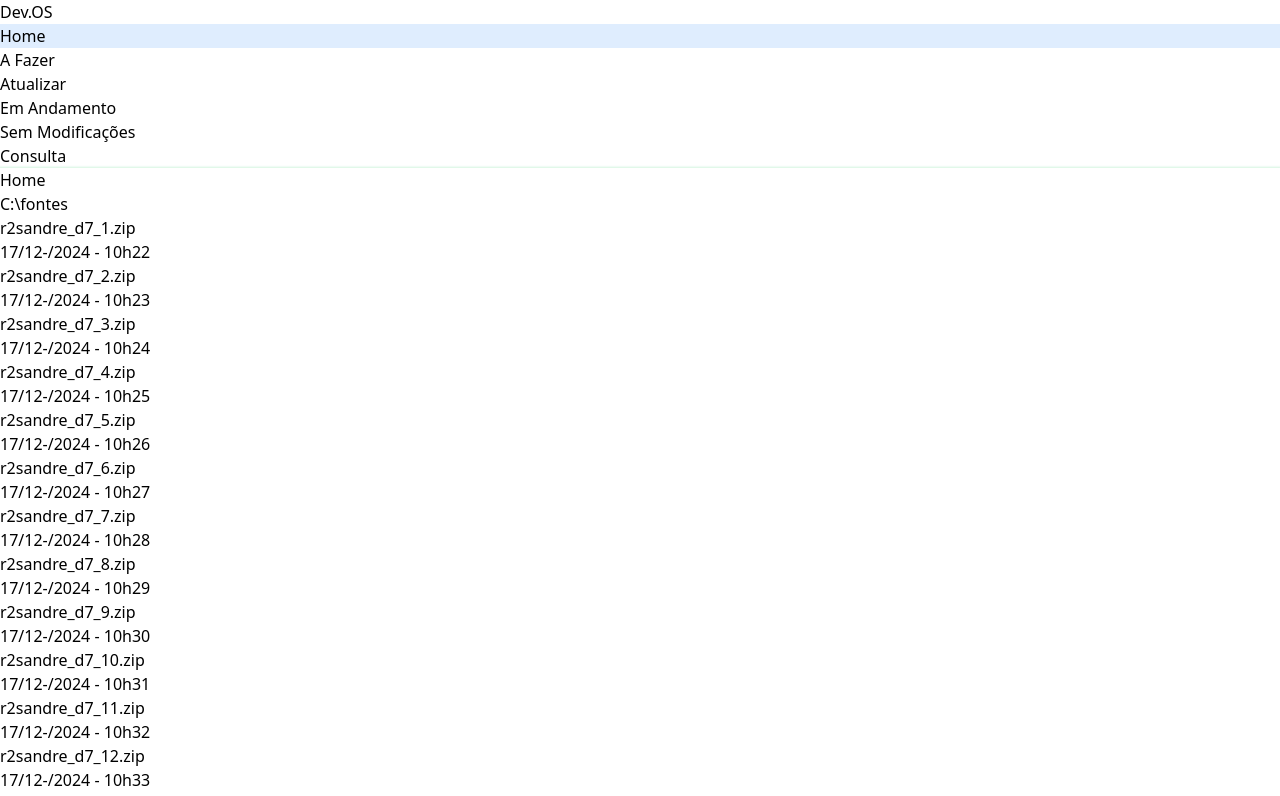
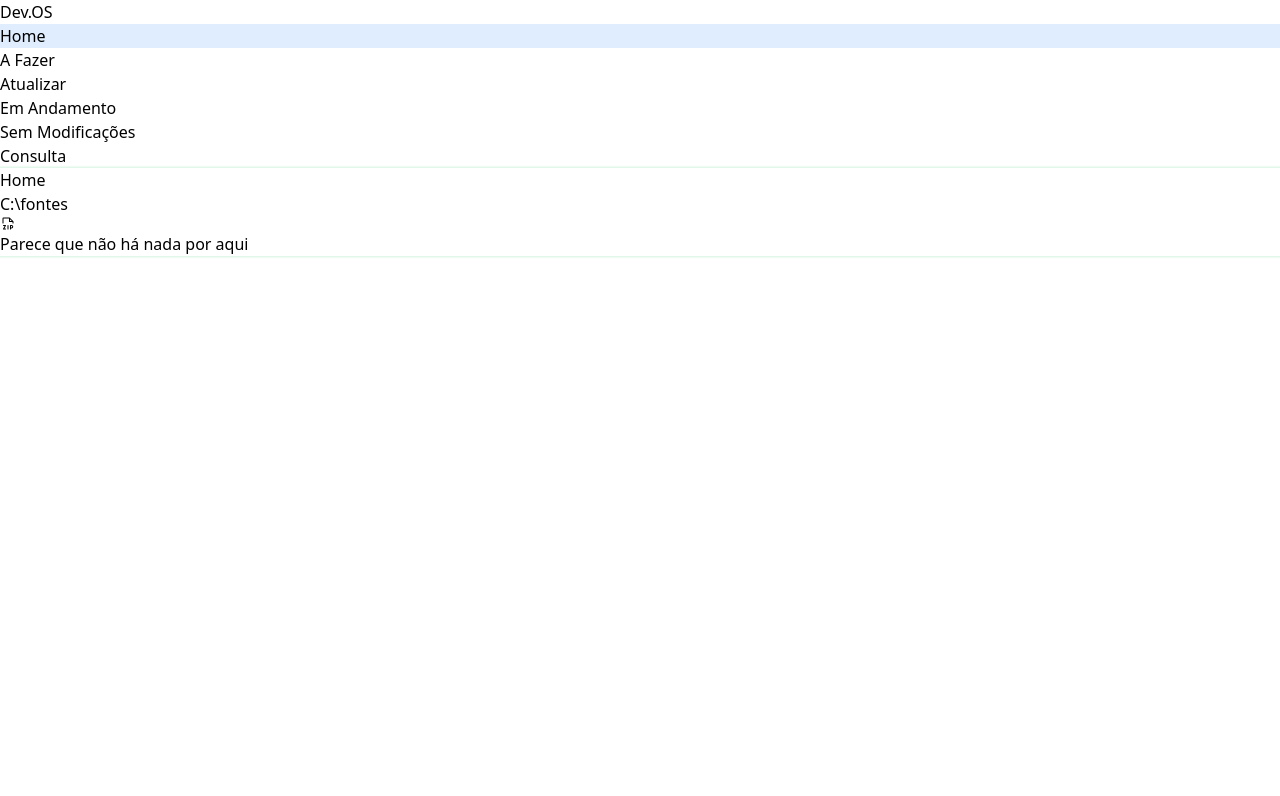
Before and after one commit to OlaLeonardoAmaral/devos, a React (Vite) app: page / in a window 1280 px wide. Shown: the top 796 px of the page. Built offline with nearby package versions, Linux system fonts and the light colour scheme.

Commit message:
feat: ListArquivoContext e o componente Blank

```diff
--- a/package.json
+++ b/package.json
@@ -20,8 +20,8 @@
   "dependencies": {
     "@electron-toolkit/preload": "^3.0.1",
     "@electron-toolkit/utils": "^3.0.0",
+    "@phosphor-icons/react": "^2.1.7",
     "@tanstack/react-query": "^5.53.1",
-    "clsx": "^2.1.1",
     "dayjs": "^1.11.13",
     "react": "^18.3.1",
     "react-dom": "^18.3.1"
--- a/src/main/index.ts
+++ b/src/main/index.ts
@@ -7,8 +7,8 @@ import './ipc'
 function createWindow(): void {
   // Create the browser window.
   const mainWindow = new BrowserWindow({
-    width: 1090,
-    height: 700,
+    width: 1190,
+    height: 690,
     show: false,
     autoHideMenuBar: true,
     backgroundColor: '#17141f',
--- a/src/renderer/src/App.tsx
+++ b/src/renderer/src/App.tsx
@@ -180,14 +180,13 @@ import './styles/global.css';
 
 import React from 'react';
 import MainLayout from './components/layout/MainLayout';
+import { ArquivoProvider } from './contexts/ListArquivoContext';
 
 const App = () => {
   return (
-    <MainLayout>
-      <div>
-
-      </div>
-    </MainLayout>
+    <ArquivoProvider>
+      <MainLayout />
+    </ArquivoProvider>
   );
 };
 
--- a/src/renderer/src/components/archive-card.tsx
+++ b/src/renderer/src/components/archive-card.tsx
@@ -1,5 +1,3 @@
-import { useState } from "react";
-
 
 interface ArchiveCardProps {
     title: string;
@@ -19,11 +17,28 @@ export function ArchiveCard({ key, title, date, onClick, isMoving }: ArchiveCard
             key={key}
         >
             <div
-                className={`bg-rotion-800 p-4 rounded-lg border border-rotion-600 h-20 w-60 cursor-pointer transition-transform transform relative ${isMoving ? 'animate-moveCard' : ''} hover:scale-105 hover:shadow-lg hover:z-10`}
+                className={`
+                    flex
+                    flex-col
+                    gap-2
+                    bg-rotion-800
+                    p-4
+                    pl-6
+                    rounded-lg
+                    border
+                    border-rotion-600
+                    h-24
+                    w-64
+                    cursor-pointer
+                    transition-transform
+                    transform
+                    relative ${isMoving ? 'animate-moveCard' : ''}
+                    hover:scale-105
+                    hover:shadow-lg
+                    hover:z-10`}
                 onClick={onClick}
-                key={key}
             >
-                <h3 className="text-rotion-50">{title}</h3>
+                <h3 className="text-rotion-50 text-lg">{title}</h3>
                 <p className="text-rotion-400 text-sm">{date}</p>
             </div>
         </div>
--- /dev/null
+++ b/src/renderer/src/components/layout/Blank.tsx
@@ -0,0 +1,52 @@
+import { FileZip } from '@phosphor-icons/react';
+import React from 'react';
+
+
+const Blank = ({ message }: { message: string }) => {
+    return (
+        <div className="flex flex-col items-center justify-center w-full h-full space-y-6 p-8">
+            <div className="relative">
+                <FileZip
+                    className="
+            text-rotion-500
+            w-24 h-24
+            opacity-30
+            animate-bounce-slow
+          "
+                />
+            </div>
+
+            <div className="text-center">
+                <h2
+                    className="
+            text-rotion-300
+            text-2xl
+            font-semibold
+            tracking-wide
+            mb-2
+            opacity-80
+            transition-all
+            duration-500
+            transform
+            hover:scale-105
+          "
+                >
+                    {message}
+                </h2>
+                <p
+                    className="
+            text-rotion-400
+            text-sm
+            opacity-60
+            italic
+          "
+                >
+                    Parece que não há nada por aqui
+                </p>
+            </div>
+
+        </div>
+    );
+};
+
+export default Blank;
--- a/src/renderer/src/components/layout/MainLayout.tsx
+++ b/src/renderer/src/components/layout/MainLayout.tsx
@@ -1,10 +1,12 @@
 import React, { ReactNode, useState } from 'react';
 import Sidebar from './Sidebar';
 import { ArchiveCard } from '../archive-card';
+import { useArquivos } from '../../contexts/ListArquivoContext';
+import Blank from './Blank';
 
-const MainLayout = ({ children }: { children: ReactNode }) => {
+const MainLayout = () => {
     const [title, setTitle] = useState<string>('Home');
-    const [caminhoPasta, setCaminhoPasta] = useState<string>('C:\\fontes');
+    const { caminhoAtual, arquivos } = useArquivos();
 
 
 
@@ -16,43 +18,45 @@ const MainLayout = ({ children }: { children: ReactNode }) => {
                 gridTemplateRows: 'auto',
             }}
         >
-            <Sidebar setTitle={setTitle} setCaminhoPasta={setCaminhoPasta} />
+            <Sidebar setTitle={setTitle} />
 
-            {/* Main Content */}
+
             <main className="flex-grow bg-rotion-800 text-rotion-50 p-8 shadow-green-light animate-moveCard">
-                <header className="flex flex-col gap-3 colum text-rotion-100 mb-4">
+                <header className="flex flex-col gap-3 colum text-rotion-50 p-2">
                     <h1 className="text-4xl font-bold">{title}</h1>
                     <a
                         href='#'
                         className="text-rotion-400 text-lg">
-                        {caminhoPasta}
+                        {caminhoAtual}
                     </a>
                 </header>
-
                 <div
                     className={`
                         flex
                         flex-wrap
-                        gap-4
+                        gap-y-5
+                        gap-x-8
                         overflow-auto
                         max-h-[calc(100vh-160px)]
                         relative
-                        p-2`}
+                        p-4
+                        ${arquivos.length === 0 ? 'flex items-center justify-center min-h-[calc(100vh-160px)]' : ''}
+                        `}
                 >
-
-                    {Array.from({ length: 20 }, (_, index) => (
-                        <ArchiveCard
-                            key={index}
-                            title={`r2sandre_d7_${index + 1}.zip`}
-                            date={`17/12-/2024 - 10h${22 + index}`}
-                            onClick={() => console.log(`Click on card ${index + 1}`)}
-                            isMoving={false}
-                        />
-                    ))}
-
+                    {arquivos.length > 0 ? (
+                        arquivos.map((card) => (
+                            <ArchiveCard
+                                key={card.id}
+                                title={card.title}
+                                date={card.date}
+                                onClick={() => console.log(`Clicked on ${card.title}`)}
+                                isMoving={false}
+                            />
+                        ))
+                    ) : (
+                        <Blank message='' />
+                    )}
                 </div>
-
-                {children}
             </main>
         </div>
     );
--- a/src/renderer/src/components/layout/Sidebar.tsx
+++ b/src/renderer/src/components/layout/Sidebar.tsx
@@ -1,15 +1,15 @@
 import React, { useState } from 'react';
+import { useArquivos } from '../../contexts/ListArquivoContext';
 
 
 interface SidebarProps {
     setTitle: (title: string) => void
-    setCaminhoPasta: (title: string) => void
 }
 
 
-const Sidebar = ({ setTitle, setCaminhoPasta }: SidebarProps) => {
-    const [activeItem, setActiveItem] = useState<string>('Home'); // Estado do item ativo
-
+const Sidebar = ({ setTitle }: SidebarProps) => {
+    const [activeItem, setActiveItem] = useState<string>('Home');
+    const { mudarCaminho } = useArquivos();
 
     const servidorProg = 'U:\\Fontes'
 
@@ -24,9 +24,8 @@ const Sidebar = ({ setTitle, setCaminhoPasta }: SidebarProps) => {
 
     const handleItemClick = (itemTitle: string, itemCaminhoPasta: string) => {
         setActiveItem(itemTitle);
-
         setTitle(itemTitle);
-        setCaminhoPasta(itemCaminhoPasta);
+        mudarCaminho(itemCaminhoPasta)
     };
 
     return (
--- /dev/null
+++ b/src/renderer/src/contexts/ListArquivoContext.tsx
@@ -0,0 +1,51 @@
+import React, { createContext, useContext, useState } from 'react';
+
+// Define a estrutura para os arquivos e pastas
+type Arquivo = { id: number; title: string; date: string };
+type ArquivoContextType = {
+    caminhoAtual: string;
+    arquivos: Arquivo[];
+    mudarCaminho: (novoCaminho: string) => void;
+};
+
+// Inicializa o contexto
+const ListArquivoContext = createContext<ArquivoContextType | undefined>(undefined);
+
+// Dados simulados
+const arquivosPorCaminho: { [key: string]: Arquivo[] } = {
+    'C:\\Fontes': [
+        { id: 1, title: 'p9spaulo_d7.zip', date: '02/11/2024 - 20h22' },
+        { id: 2, title: 'r2sandre_d7.zip', date: '02/11/2024 - 20h22' },
+        { id: 3, title: 'prrpreto_d7.zip', date: '02/11/2024 - 20h22' },
+    ],
+    'U:\\Fontes\\Sem Modificações': [
+        { id: 4, title: 'outro_arquivo.zip', date: '03/11/2024 - 15h45' },
+        { id: 5, title: 'mais_um.zip', date: '04/11/2024 - 12h30' },
+    ],
+};
+
+// Provider do contexto
+export const ArquivoProvider = ({ children }: { children: React.ReactNode }) => {
+    const [caminhoAtual, setCaminhoAtual] = useState<string>('C:\\fontes');
+
+    const mudarCaminho = (novoCaminho: string) => {
+        setCaminhoAtual(novoCaminho);
+    };
+
+    const arquivos = arquivosPorCaminho[caminhoAtual] || [];
+
+    return (
+        <ListArquivoContext.Provider value={{ caminhoAtual, arquivos, mudarCaminho }}>
+            {children}
+        </ListArquivoContext.Provider>
+    );
+};
+
+// Hook para acessar o contexto
+export const useArquivos = () => {
+    const context = useContext(ListArquivoContext);
+    if (!context) {
+        throw new Error('useArquivos deve ser usado dentro de ArquivoProvider');
+    }
+    return context;
+};
--- a/src/renderer/src/styles/global.css
+++ b/src/renderer/src/styles/global.css
@@ -29,9 +29,7 @@
     left: 0;
 }
 
-/* Adicione essa parte ao seu CSS global ou em um arquivo de estilo apropriado */
 
-/* Definindo a animação */
 /* global.css */
 @keyframes moveCard {
     0% {
@@ -45,10 +43,10 @@
   }
 
   .animate-moveCard {
-    animation: moveCard 0.3s ease-in-out;
+    animation: moveCard 0.5s ease-out;
   }
 
-  /* Contorno suave da borda */
+
 .rounded-r-lg {
   border-radius: 0 20px 20px 0; /* Borda arredondada apenas à direita */
 }
```
Also changed, not shown: 1 other file (tests, documents, lock files or other folders).
